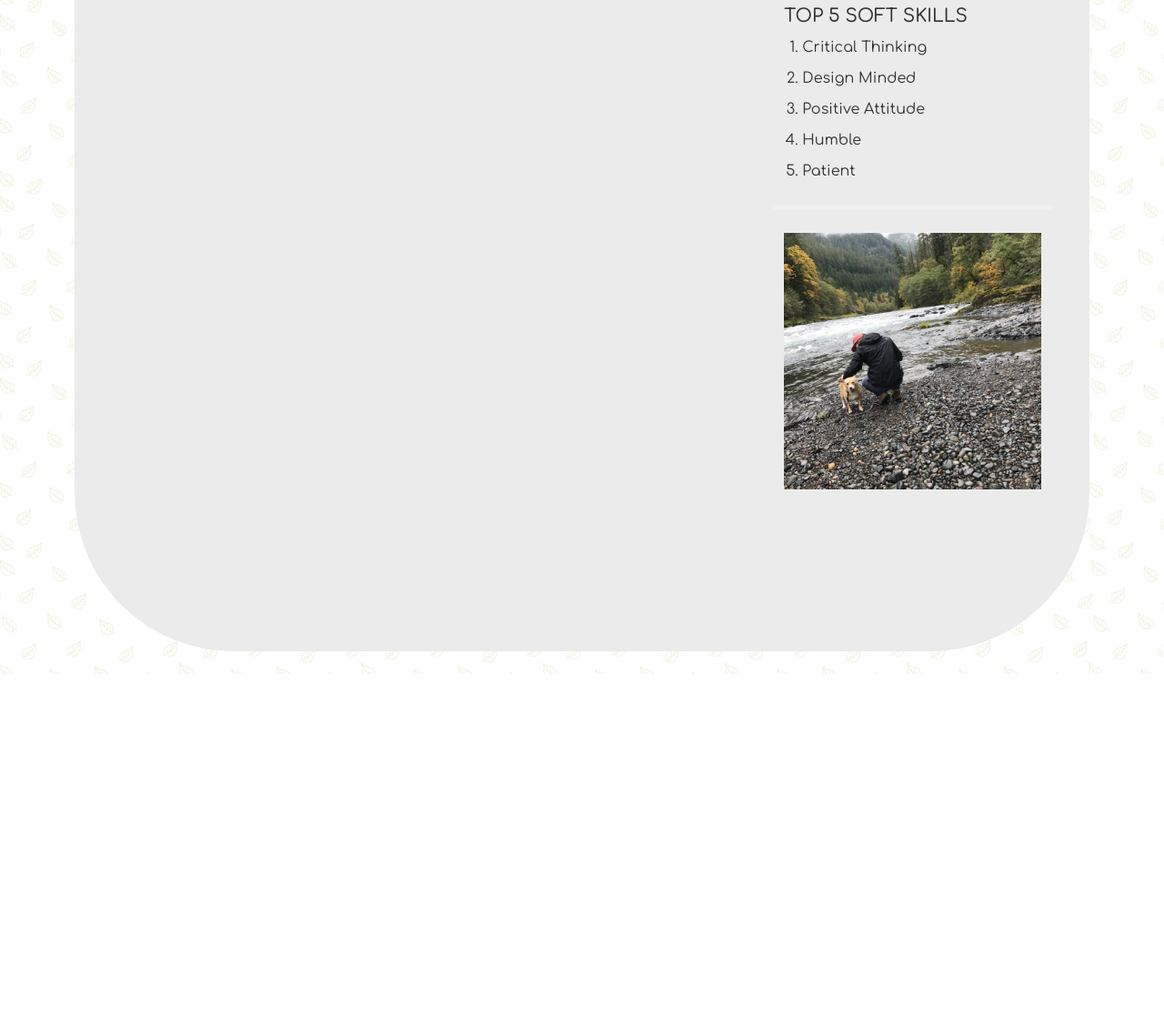
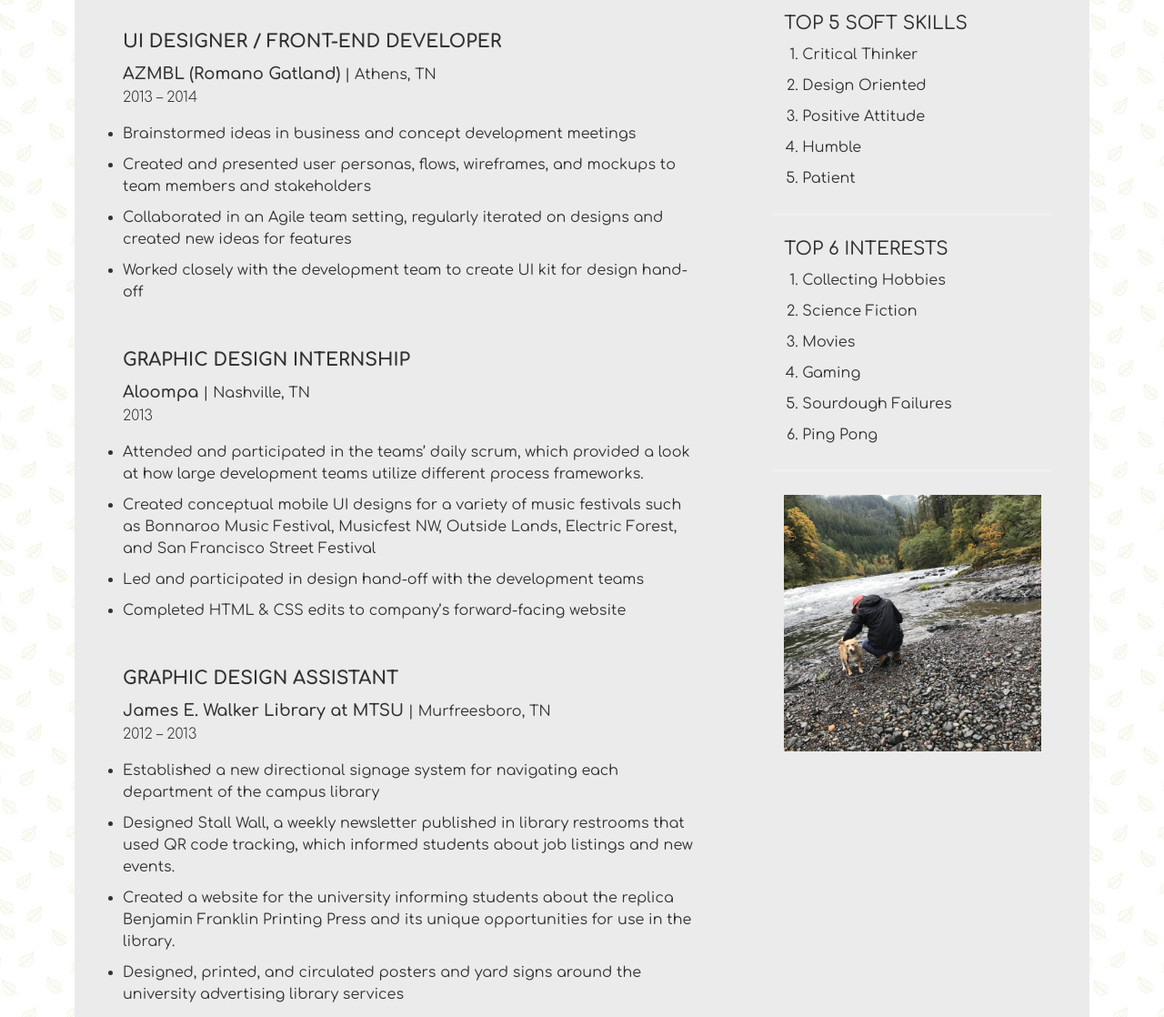
Before and after one commit to basicjohn/portfolio, a plain HTML site: page index.html in a window 1280 px wide. Shown: the part 1602-2720 px from the top of the page at 91% size. Before the commit the page ends 2343 px from the top, so only its background shows below. Drawn offline with Linux system fonts and the light colour scheme.

Commit message:
added content to show in the about section

```diff
--- a/css/styles.css
+++ b/css/styles.css
@@ -9,7 +9,7 @@ body {
 }
 
 hr {
-  border-top: 5px solid rgb(254, 254, 254);
+  border-top: 3px solid rgb(254, 254, 254);
   margin-bottom: 25px;
 }
 
@@ -27,6 +27,7 @@ h5 {
 .jumbotron {
   background-color: #ebebeb;
   padding: 50px;
+  border-width: 2px;
   border-style: solid;
   border-color: #ebebeb;
   border-radius: 175px 175px 0px 0px;
@@ -34,9 +35,8 @@ h5 {
 }
 
 .rounded-circle {
-  border-width
   display: block;
-  border-width: 5px;
+  border-width: 3px;
   border-color: #c2c2c2;
   border-style: solid;
 }
@@ -60,9 +60,10 @@ button:hover a {
 #portfolio {
   padding: 50px;
   background-color: #f7f7f7;
-  border-width: 0px 2px 2px 2px;
+  border-width: 0px 1px 1px 1px;
   border-style:  solid;
   border-color: #ebebeb;
+  border-bottom-color: #d5d5d5;
 }
 
 .portfolio-piece {
@@ -112,6 +113,10 @@ background-color: #323232;
   padding-right: 50px;
 }
 
+#about-me .col-8 .experience-section {
+  margin-bottom: 25px;
+}
+
 #about-me .col-4 {
   padding-left: 50px;
 }
--- a/index.html
+++ b/index.html
@@ -44,7 +44,7 @@
         <div class="col-10">
           <h3>Project Name</h3>
           <p>Project Description dolor sit amet consectetur, adipisicing elit. Porro voluptas repudiandae, voluptates, aut quae commodi impedit quia accusamus facilis, necessitatibus ipsum. Neque perspiciatis ut ipsa omnis dignissimos labore quis architecto.</p>
-          <h5>Coding Languages Used</h5>
+          <h5>Languages </h5>
           <ul class="languages-used">
             <li title="Hypertext Markup Language">HTML</li>
             <li title="Cascading Style Sheets">CSS</li>
@@ -54,7 +54,7 @@
           <button type="button" class="btn btn-secondary" ><a target="_blank" href="https://github.com/basicjohn">Git Repo</a></button>
         </div>
       </div>
-
+      <hr>
       <div class="row  portfolio-piece">
         <div class="col-10">
           <h3>Project Name</h3>
@@ -85,6 +85,40 @@
                 <li>Led an assortment of special projects ranging from political podcast management to multi-media asset creation for a Medical consortium.</li>
               </ul>
             </div>
+
+            <div class="row experience-section">
+              <h5 class=job-title>UI Designer / Front-end Developer</h5>
+              <p class="credentials"><strong>AZMBL (Romano Gatland)</strong> | Athens, TN<br /> <span class="date">2013 – 2014</span></p>
+              <ul>
+                <li>Brainstormed ideas in business and concept development meetings</li>
+                <li>Created and presented user personas, flows, wireframes, and mockups to team members and stakeholders</li>
+                <li>Collaborated in an Agile team setting, regularly iterated on designs and created new ideas for features</li>
+                <li>Worked closely with the development team to create UI kit for design hand-off</li>
+              </ul>
+            </div>
+
+            <div class="row experience-section">
+              <h5 class=job-title>Graphic Design Internship</h5>
+              <p class="credentials"><strong>Aloompa</strong> |  Nashville, TN<br /> <span class="date">2013</span></p>
+              <ul>
+                <li>Attended and participated in the teams’ daily scrum, which provided a look at how large development teams utilize different process frameworks.</li>
+                <li>Created conceptual mobile UI designs for a variety of music festivals such as Bonnaroo Music Festival, Musicfest NW, Outside Lands, Electric Forest, and San Francisco Street Festival</li>
+                <li>Led and participated in design hand-off with the development teams</li>
+                <li>Completed HTML & CSS edits to company’s forward-facing website</li>
+              </ul>
+            </div>
+
+            <div class="row experience-section">
+              <h5 class=job-title>Graphic Design Assistant</h5>
+              <p class="credentials"><strong>James E. Walker Library at MTSU</strong> | Murfreesboro, TN<br /> <span class="date">2012 – 2013</span></p>
+              <ul>
+                <li>Established a new directional signage system for navigating each department of the campus library</li>
+                <li>Designed Stall Wall, a weekly newsletter published in library restrooms that used QR code tracking, which informed students about job listings and new events.</li>
+                <li>Created a website for the university informing students about the replica Benjamin Franklin Printing Press and its unique opportunities for use in the library.</li>
+                <li>Designed, printed, and circulated posters and yard signs around the university advertising library services</li>
+              </ul>
+            </div>
+
           </div>
           <div class="col-4">
             <div class="row">
@@ -109,13 +143,26 @@
               <hr>
               <h5>Top 5 Soft Skills</h5>
               <ol>
-                <li>Critical Thinking</li>
-                <li>Design Minded</li>
+                <li>Critical Thinker</li>
+                <li>Design Oriented</li>
                 <li>Positive Attitude</li>
                 <li>Humble</li>
                 <li>Patient</li>
               </ol>
             </div>
+            <div class="row">
+              <hr>
+              <h5>Top 6 Interests</h5>
+              <ol>
+                <li>Collecting Hobbies</li>
+                <li>Science Fiction</li>
+                <li>Movies</li>
+                <li>Gaming</li>
+                <li>Sourdough Failures</li>
+                <li>Ping Pong</li>
+              </ol>
+            </div>
+
             <div class="row">
               <hr>
               <img class="img-fluid" width="300px" src="images/john-sonny-nature.jpg" alt="Photo of John and his dog, Sonny, in Mt. Hood National Forest">
```
